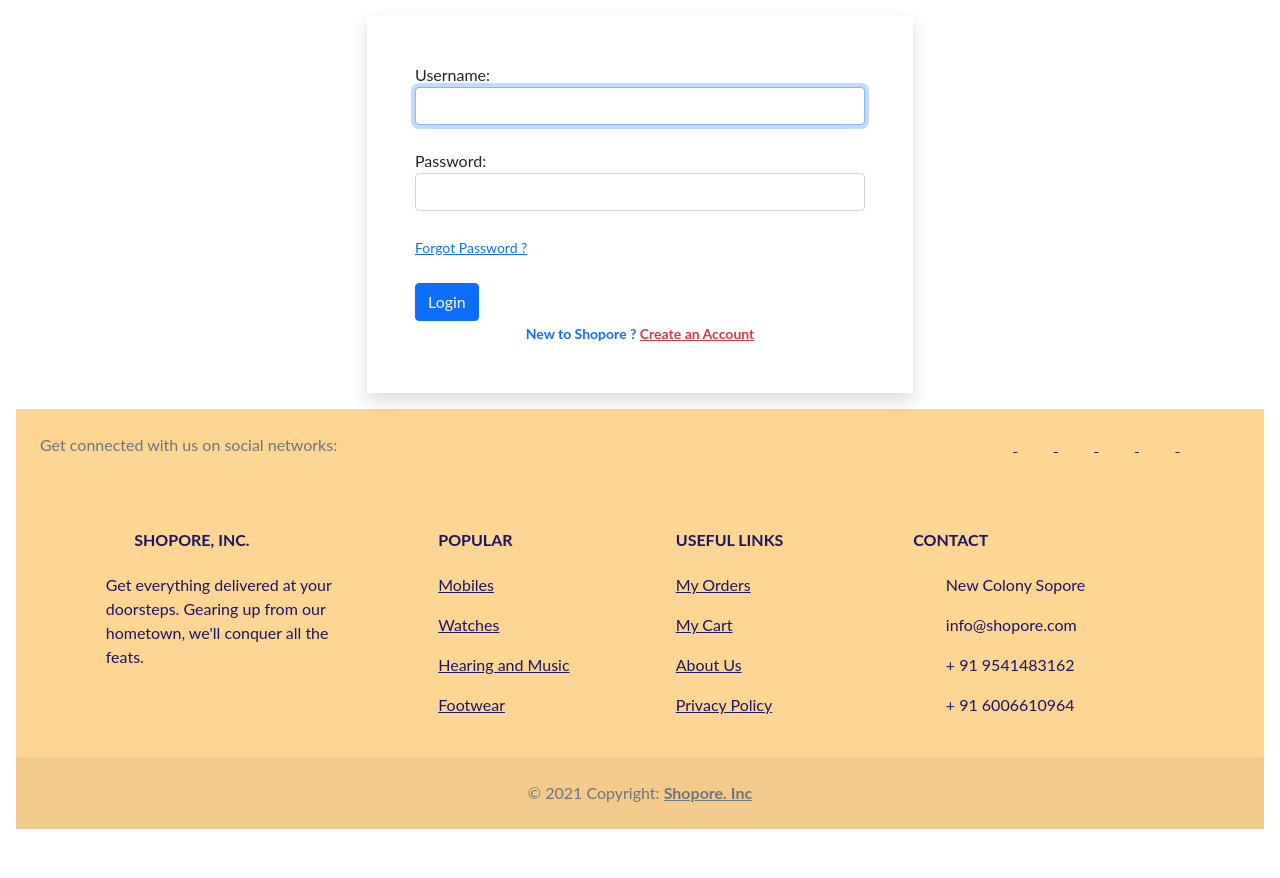
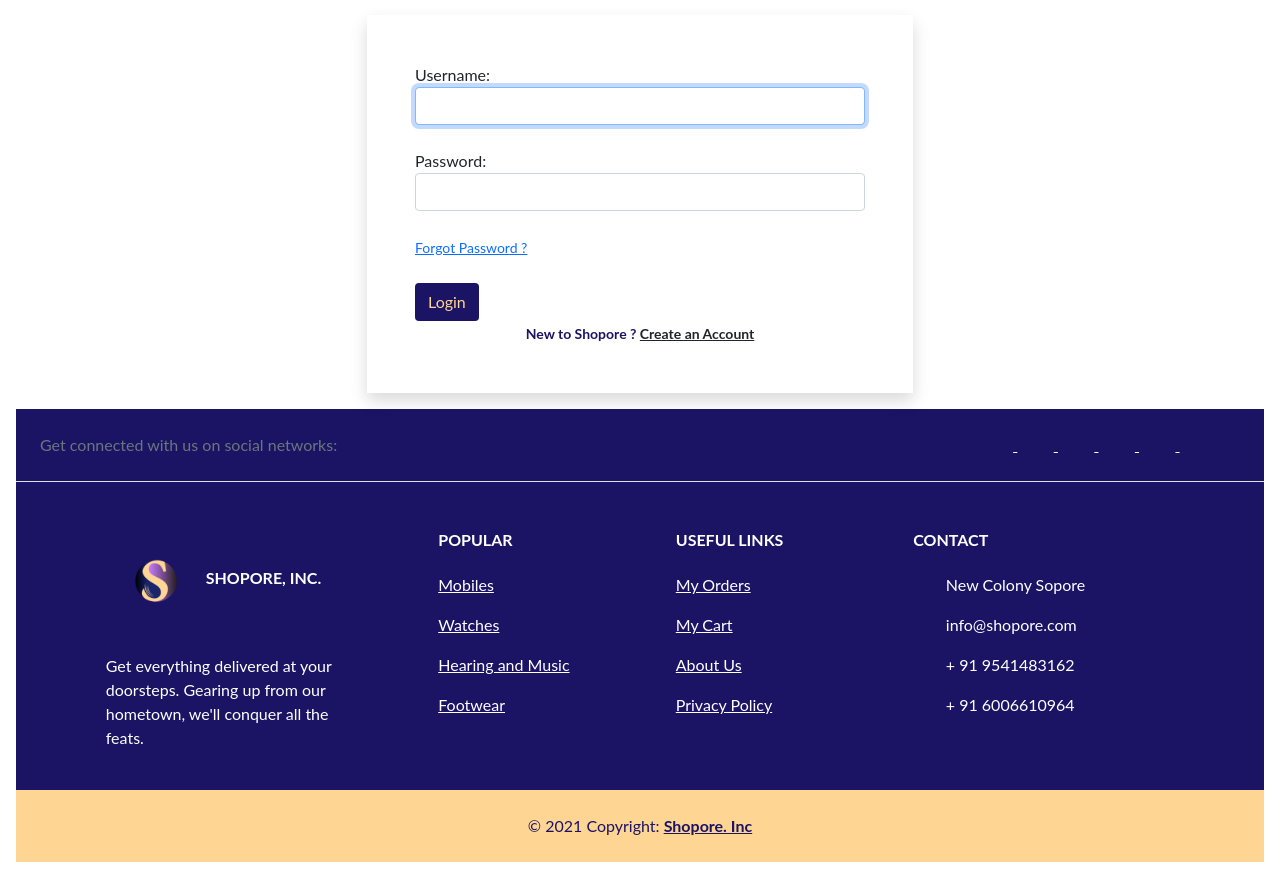
Before and after one commit to musaib-js/shopore, a Django app: page /accounts/login/ in a window 1280 px wide. Shown: the part 142-1020 px from the top of the page. Before the commit the page ends 971 px from the top, so only its background shows below. Run offline with Django 3.2, Linux system fonts and the light colour scheme; some libraries are stand-ins or nearby versions; some web fonts are replaced.

Commit message:
commitdesignlogin

```diff
--- a/app/static/app/css/style.css
+++ b/app/static/app/css/style.css
@@ -143,7 +143,7 @@
 
 @media (max-width: 1080px) {
     .image {
-        flex: 100%;
+        flex: 50%;
         max-width: 500px;
     }
 }
--- a/app/templates/app/base.html
+++ b/app/templates/app/base.html
@@ -104,15 +104,15 @@
         }
 
         .social-links{
-            color: #1B1464;
+            color: white;
         }
 
         .section-links{
-            color: #1B1464;
+            color: white;
         }
 
         .shopore-footer{
-            background-color: #FFD593;
+            background-color: #1B1464;
         }
 
         .message-alert{
@@ -145,6 +145,14 @@
 
         .btn-place-order-two{
             background-color: #1B1464;
+            color: #FFD593;
+        }
+
+        .text-shopore-a{
+            color: #1B1464;
+        }
+
+        .text-shopore-b{
             color: #FFD593;
         }
 
@@ -398,7 +406,7 @@
                     <div class="col-md-3 col-lg-4 col-xl-3 mx-auto mb-4">
                         <!-- Content -->
                         <h6 class="text-uppercase fw-bold mb-4">
-                            <i class="fas fa-gem me-3"></i>Shopore, Inc.
+                            <img src = "/static/app/images/icon.ico" height = "100" width = "auto">Shopore, Inc.
                         </h6>
                         <p>
                             Get everything delivered at your doorsteps. Gearing up from our hometown, we'll conquer all the feats.
@@ -469,9 +477,9 @@
         <!-- Section: Links  -->
 
         <!-- Copyright -->
-        <div class="text-center p-4" style="background-color: rgba(0, 0, 0, 0.05);">
+        <div class="text-center text-shopore-a p-4" style="background-color: #FFD593;">
             © 2021 Copyright:
-            <a class="text-reset fw-bold" href="/">Shopore. Inc</a>
+            <a class="text-shopore-a fw-bold" href="/">Shopore. Inc</a>
 
         </div>
         <!-- Copyright -->
--- a/app/templates/app/customerregistration.html
+++ b/app/templates/app/customerregistration.html
@@ -20,9 +20,9 @@
       {{fm.label_tag}} {{fm}} <small class="text-danger">{{fm.errors|striptags}}</small>
       </div>
      {% endfor %}
-     <input type="submit" value="Submit" class="btn btn-primary">
+     <input type="submit" value="Submit" class="btn btn-search">
      <br>
-     <div class="text-center text-primary fw-bold"><small>Existing User ? <a href="{% url 'login' %}" class="text-danger">Login Now</a> </small></div>
+     <div class="text-center text-shopore-a fw-bold"><small>Existing User ? <a href="{% url 'login' %}" class="text-dark">Login Now</a> </small></div>
      {% if form.non_field_errors %}
       {% for error in form.non_field_errors %}
        <p class="alert alert-danger my-3">{{error}}</p>
--- a/app/templates/app/login.html
+++ b/app/templates/app/login.html
@@ -14,10 +14,10 @@
       {{fm.label_tag}} {{fm}} <small class="text-danger">{{fm.errors|striptags}}</small> <br>
       </div>
      {% endfor %}
-     <small><a href="{% url 'password_reset' %}">Forgot Password ?</a></small> <br>
-     <input type="submit" class="btn btn-primary mt-4" value="Login">
+     <small class = "text-shopore-a"><a href="{% url 'password_reset' %}">Forgot Password ?</a></small> <br>
+     <input type="submit" class="btn btn-search mt-4" value="Login">
      <br>
-     <div class="text-center text-primary fw-bold"><small>New to Shopore ? <a href="{% url 'customerregistration' %}" class="text-danger">Create an Account</a> </small></div>
+     <div class="text-center text-shopore-a fw-bold"><small>New to Shopore ? <a href="{% url 'customerregistration' %}" class="text-dark">Create an Account</a> </small></div>
 
      {% if form.non_field_errors %}
       {% for error in form.non_field_errors %}
--- a/app/templates/app/password_reset.html
+++ b/app/templates/app/password_reset.html
@@ -11,10 +11,10 @@
      {% csrf_token %}
      {% for fm in form %}
       <div class="form-group">
-      {{fm.label_tag}} {{fm}} <small class="text-danger">{{fm.errors|striptags}}</small> <br>
+      {{fm.label_tag}} {{fm}} <small class="text-shopore-b">{{fm.errors|striptags}}</small> <br>
       </div>
      {% endfor %}
-     <input type="submit" class="btn btn-primary mt-3" value="Submit">
+     <input type="submit" class="btn btn-place-order mt-3" value="Submit">
      {% if form.non_field_errors %}
       {% for error in form.non_field_errors %}
        <p class="alert alert-danger my-3">{{error}}</p>
--- a/app/templates/app/password_reset_confirm.html
+++ b/app/templates/app/password_reset_confirm.html
@@ -11,10 +11,10 @@
      {% csrf_token %}
      {% for fm in form %}
       <div class="form-group">
-      {{fm.label_tag}} {{fm}} <small class="text-danger">{{fm.errors|striptags}}</small> <br>
+      {{fm.label_tag}} {{fm}} <small class="text-shopore-b">{{fm.errors|striptags}}</small> <br>
       </div>
      {% endfor %}
-     <input type="submit" class="btn btn-primary mt-3" value="Submit">
+     <input type="submit" class="btn btn-place-order mt-3" value="Submit">
      {% if form.non_field_errors %}
       {% for error in form.non_field_errors %}
        <p class="alert alert-danger my-3">{{error}}</p>
```
Also changed, not shown: app/static/app/images/icon.ico (added), db.sqlite3.
